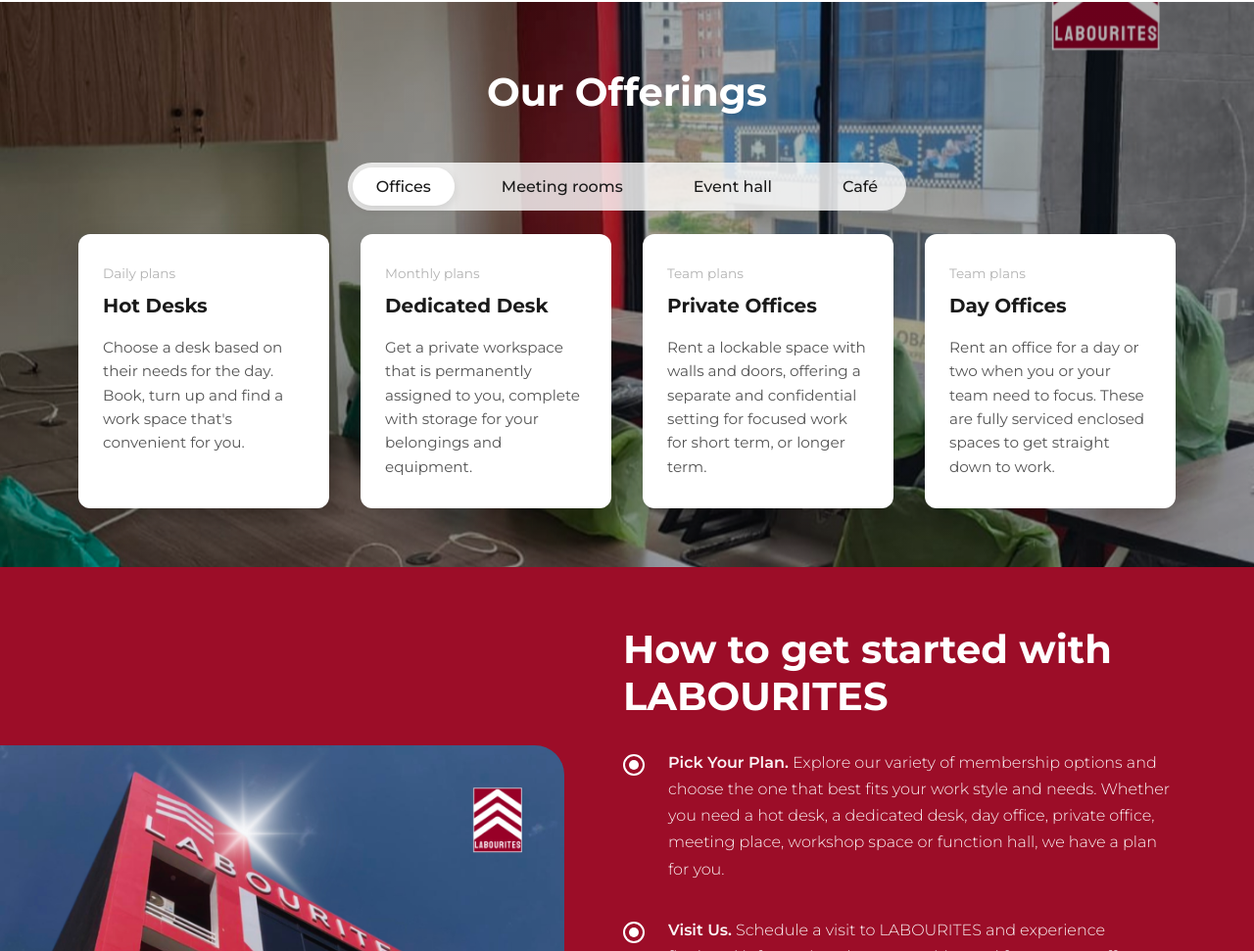
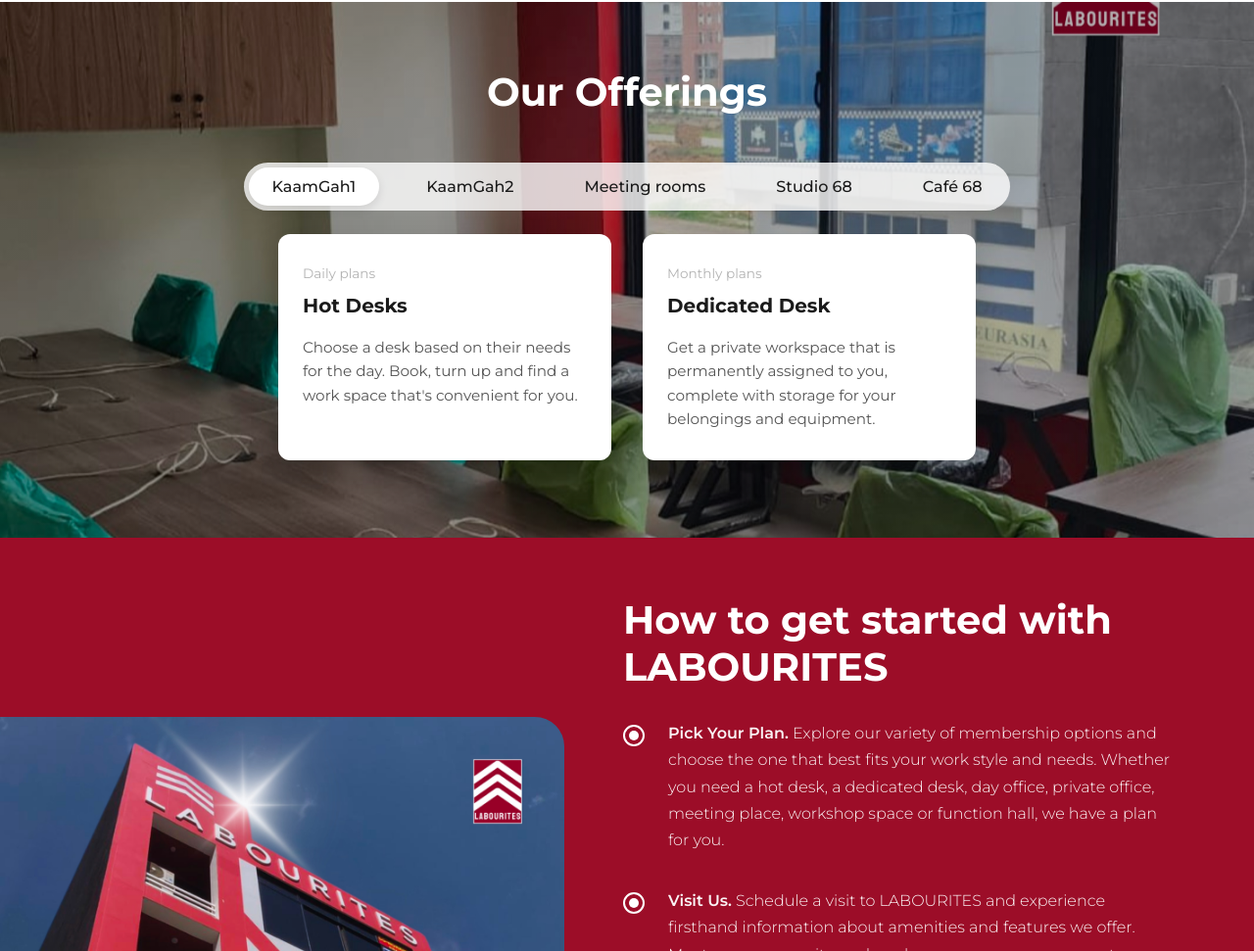
Before and after one commit to ab2030909/Labourites.coworking, a plain HTML site: page index.html in a window 1280 px wide. Shown: the part 1061-2032 px from the top of the page at 98% size. Drawn offline with nearby package versions, Linux system fonts and the light colour scheme; files whose address does not match are found by name; a web font is replaced by a local one.

Commit message:
updated website

```diff
--- a/index.html
+++ b/index.html
@@ -76,19 +76,19 @@
         <div class="container">
             <h2>Our Offerings</h2>
             <div class="tabs">
-                <button class="tab active" data-target="offices"
-                    data-bg="assets/images/main-offerings-bg.jpg">Offices</button>
+                <button class="tab active" data-target="kaamgah1" data-bg="assets/images/kamgah1.jpg">KaamGah1</button>
+                <button class="tab" data-target="kaamgah2"
+                    data-bg="assets/images/main-offerings-bg.jpg">KaamGah2</button>
                 <button class="tab" data-target="meeting-rooms" data-bg="assets/images/meeting-rooms-bg.jpg">Meeting
                     rooms</button>
-                <button class="tab" data-target="event-hall" data-bg="assets/images/event-hall-bg.jpg">Event
-                    hall</button>
-                <button class="tab" data-target="cafe" data-bg="assets/images/cafe-bg.jpg">Café</button>
+                <button class="tab" data-target="studio-68" data-bg="assets/images/event-hall-bg.jpg">Studio 68</button>
+                <button class="tab" data-target="cafe-68" data-bg="assets/images/cafe-bg.jpg">Café 68</button>
             </div>
 
             <div class="tab-contents-wrapper">
-                <!-- Offices Content -->
-                <div class="tab-content active" id="offices">
-                    <div class="cards">
+                <!-- KaamGah1 Content -->
+                <div class="tab-content active" id="kaamgah1">
+                    <div class="cards cards-centered">
                         <div class="card">
                             <span class="card-label">Daily plans</span>
                             <h3>Hot Desks</h3>
@@ -101,6 +101,12 @@
                             <p>Get a private workspace that is permanently assigned to you, complete with storage for
                                 your belongings and equipment.</p>
                         </div>
+                    </div>
+                </div>
+
+                <!-- KaamGah2 Content -->
+                <div class="tab-content" id="kaamgah2">
+                    <div class="cards cards-centered">
                         <div class="card">
                             <span class="card-label">Team plans</span>
                             <h3>Private Offices</h3>
@@ -134,8 +140,8 @@
                     </div>
                 </div>
 
-                <!-- Placeholders -->
-                <div class="tab-content" id="event-hall">
+                <!-- Studio 68 Content -->
+                <div class="tab-content" id="studio-68">
                     <div class="cards cards-single">
                         <div class="card">
                             <span class="card-label">Flexible plans</span>
@@ -147,7 +153,7 @@
                     </div>
                 </div>
 
-                <div class="tab-content" id="cafe">
+                <div class="tab-content" id="cafe-68">
                     <div class="cards cards-single">
                         <div class="card">
                             <span class="card-label">Relax while you work</span>
```
Also changed, not shown: assets/images/kamgah1.jfif (added), assets/images/kamgah1.jpg (added).
